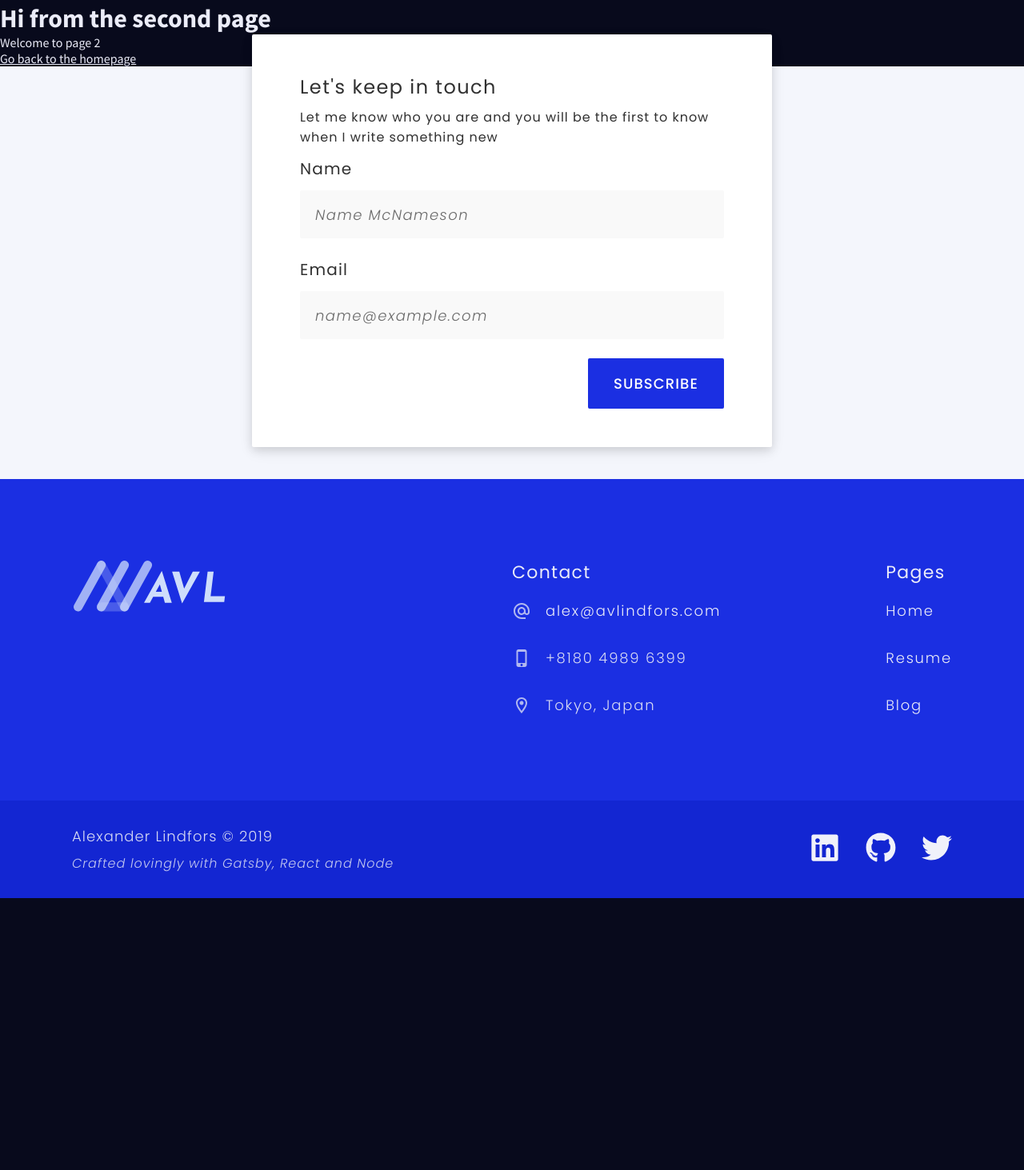
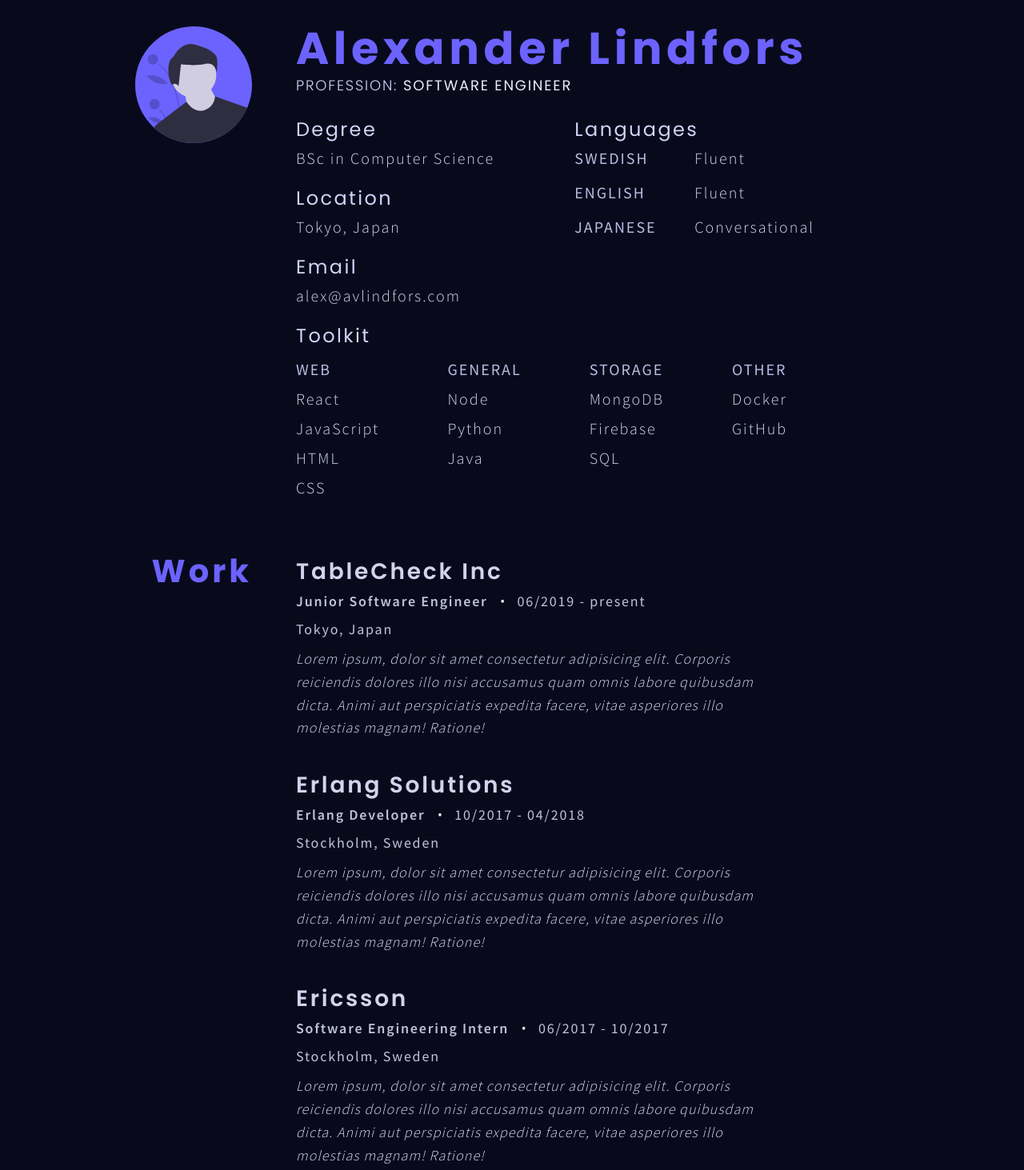
Before and after one commit to avlindfors/avlindfors, a Gatsby site: page /resume in a window 1280 px wide. Shown: the part 147-1610 px from the top of the page at 80% size. Before the commit the page ends 1270 px from the top, so only its background shows below. Built offline with nearby package versions, Linux system fonts and the light colour scheme; Gatsby itself is replaced by a stand-in of ours.

Commit message:
Add resume page styles

```diff
--- a/src/components/NewsLetter/index.js
+++ b/src/components/NewsLetter/index.js
@@ -54,7 +54,7 @@
   bottom: 40px;
   border-radius: ${borderRadius};
   box-shadow: 0 4px 12px #00000020, 0 6px 20px #0000000f;
-  padding: 48px 60px;
+  padding: 32px 60px;
 `
 
 const formText = css`
--- /dev/null
+++ b/src/components/Resume/ResumeHeader/index.js
@@ -0,0 +1,222 @@
+import React from "react"
+import styled from "@emotion/styled"
+import { css } from "@emotion/core"
+import Avatar from "../../../assets/images/undraw-avatar.inline.svg"
+import { maxWidthContainer } from "../../../styles/theme"
+
+export default () => {
+  return (
+    <ResumeHeader>
+      <AvatarContainer>
+        <Avatar />
+      </AvatarContainer>
+      <SummaryContainer>
+        <SummaryTitleContainer>
+          <SummaryTitle>Alexander Lindfors</SummaryTitle>
+          <SummaryProfession>
+            Profession: <B>Software Engineer</B>
+          </SummaryProfession>
+        </SummaryTitleContainer>
+        <TopSummary>
+          <TopLeftSummary>
+            <SummaryData>
+              <SummaryDataTitle>Degree</SummaryDataTitle>
+              <SummaryDataBody>BSc in Computer Science</SummaryDataBody>
+            </SummaryData>
+            <SummaryData>
+              <SummaryDataTitle>Location</SummaryDataTitle>
+              <SummaryDataBody>Tokyo, Japan</SummaryDataBody>
+            </SummaryData>
+            <SummaryData>
+              <SummaryDataTitle>Email</SummaryDataTitle>
+              <SummaryDataBody>alex@avlindfors.com</SummaryDataBody>
+            </SummaryData>
+          </TopLeftSummary>
+          <TopRightSummary>
+            <SummaryDataTitle>Languages</SummaryDataTitle>
+            <LanguageList>
+              <LanguageItem>
+                <LanguageName>Swedish</LanguageName>
+                <DimmedTableText>Fluent</DimmedTableText>
+              </LanguageItem>
+              <LanguageItem>
+                <LanguageName>English</LanguageName>
+                <DimmedTableText>Fluent</DimmedTableText>
+              </LanguageItem>
+              <LanguageItem>
+                <LanguageName>Japanese</LanguageName>
+                <DimmedTableText>Conversational</DimmedTableText>
+              </LanguageItem>
+            </LanguageList>
+          </TopRightSummary>
+        </TopSummary>
+        <BottomSummary>
+          <SummaryDataTitle>Toolkit</SummaryDataTitle>
+          <InlineLists>
+            <ToolkitList>
+              <UpperCaseSummaryDataBody>Web</UpperCaseSummaryDataBody>
+              <ToolkitItem>
+                <DimmedTableText>React</DimmedTableText>
+              </ToolkitItem>
+              <ToolkitItem>
+                <DimmedTableText>JavaScript</DimmedTableText>
+              </ToolkitItem>
+              <ToolkitItem>
+                <DimmedTableText>HTML</DimmedTableText>
+              </ToolkitItem>
+              <ToolkitItem>
+                <DimmedTableText>CSS</DimmedTableText>
+              </ToolkitItem>
+            </ToolkitList>
+            <ToolkitList>
+              <UpperCaseSummaryDataBody>General</UpperCaseSummaryDataBody>
+              <ToolkitItem>
+                <DimmedTableText>Node</DimmedTableText>
+              </ToolkitItem>
+              <ToolkitItem>
+                <DimmedTableText>Python</DimmedTableText>
+              </ToolkitItem>
+              <ToolkitItem>
+                <DimmedTableText>Java</DimmedTableText>
+              </ToolkitItem>
+            </ToolkitList>
+            <ToolkitList>
+              <UpperCaseSummaryDataBody>Storage</UpperCaseSummaryDataBody>
+              <ToolkitItem>
+                <DimmedTableText>MongoDB</DimmedTableText>
+              </ToolkitItem>
+              <ToolkitItem>
+                <DimmedTableText>Firebase</DimmedTableText>
+              </ToolkitItem>
+              <ToolkitItem>
+                <DimmedTableText>SQL</DimmedTableText>
+              </ToolkitItem>
+            </ToolkitList>
+            <ToolkitList>
+              <UpperCaseSummaryDataBody>Other</UpperCaseSummaryDataBody>
+              <ToolkitItem>
+                <DimmedTableText>Docker</DimmedTableText>
+              </ToolkitItem>
+              <ToolkitItem>
+                <DimmedTableText>GitHub</DimmedTableText>
+              </ToolkitItem>
+            </ToolkitList>
+          </InlineLists>
+        </BottomSummary>
+      </SummaryContainer>
+    </ResumeHeader>
+  )
+}
+
+const BottomSummary = styled.section``
+
+const ToolkitList = styled.ul`
+  list-style-type: none;
+  &:not(:last-of-type) {
+    margin-right: 85px;
+  }
+`
+const ToolkitItem = styled.li`
+  margin-bottom: 12px;
+`
+const InlineLists = styled.div`
+  display: flex;
+  margin-top:12px;
+`
+const LanguageList = styled.ul`
+  list-style-type: none;
+`
+const LanguageItem = styled.li`
+  display: grid;
+  grid-template-columns: 150px 1fr;
+  grid-template-rows: repeat(3, auto);
+  margin-bottom: 18px;
+`
+
+const tableText = css`
+  font-size: 20px;
+  font-weight: 300;
+  letter-spacing: 0.1em;
+`
+const LanguageName = styled.span`
+  ${tableText};
+  color: #b8bde3;
+  font-weight:400;
+  text-transform: uppercase;
+`
+const DimmedTableText = styled.span`
+  color: #d8dbf5;
+  ${tableText}
+`
+const TopSummary = styled.div`
+  display: flex;
+  flex-direction: row;
+`
+const TopLeftSummary = styled.div`
+  margin-right: 100px;
+`
+const TopRightSummary = styled.div``
+const titleText = css`
+  font-family: "Poppins", sans-serif;
+  letter-spacing: 0.1em;
+`
+const ResumeHeader = styled.div`
+  ${maxWidthContainer};
+  display: flex;
+  flex-direction: row;
+  margin-top: 30px;
+  margin-bottom: 60px;
+`
+const AvatarContainer = styled.div`
+  flex-basis: 225px;
+  display: flex;
+  justify-content: flex-end;
+  margin-right: 55px;
+`
+const SummaryContainer = styled.div`
+  flex-grow: 1;
+`
+
+const SummaryTitleContainer = styled.header``
+const SummaryTitle = styled.h1`
+  ${titleText};
+  font-size: 56px;
+  color: #6c63ff;
+  line-height: 1;
+  margin-bottom: 4px;
+`
+const SummaryProfession = styled.p`
+  ${titleText};
+  text-transform: uppercase;
+  color: #d1d5f8;
+  font-size: 18px;
+  font-weight: 300;
+  margin-bottom: 24px;
+`
+const B = styled.b`
+  font-weight: 400;
+  font-family: inherit;
+`
+
+const SummaryData = styled.span``
+const SummaryDataTitle = styled.h5`
+  ${titleText};
+  font-size: 24px;
+  font-weight: 400;
+  color: #d1d5f8;
+  margin-bottom: 6px;
+`
+const SummaryDataBody = styled.p`
+  font-size: 20px;
+  letter-spacing: 0.1em;
+  color: #d8dbf5;
+  font-weight: 300;
+  margin-bottom: 20px;
+`
+
+const UpperCaseSummaryDataBody = styled(SummaryDataBody)`
+  text-transform: uppercase;
+  color: #b8bde3;
+  font-weight:400;
+  margin-bottom:12px
+`
--- a/src/pages/resume.js
+++ b/src/pages/resume.js
@@ -1,16 +1,185 @@
 import React from "react"
-import { Link } from "gatsby"
+import styled from "@emotion/styled"
 
 import Layout from "../components/Layout"
+import ResumeHeader from "../components/Resume/ResumeHeader"
+
 import SEO from "../components/seo"
+import { maxWidthContainer } from "../styles/theme"
 
-const SecondPage = () => (
+export default () => (
   <Layout>
-    <SEO title="avlindfors - Resume" />
-    <h1>Hi from the second page</h1>
-    <p>Welcome to page 2</p>
-    <Link to="/">Go back to the homepage</Link>
+    <SEO title="Resume" />
+    <ResumeHeader />
+    <ResumeWrapper>
+      <ResumeSection>
+        <ResumeSectionTitleContainer>
+          <ResumeSectionTitle>Work</ResumeSectionTitle>
+        </ResumeSectionTitleContainer>
+        <ResumeSectionList>
+          <ResumeSectionItem>
+            <ResumeSectionItemTitle>TableCheck Inc</ResumeSectionItemTitle>
+            <Row>
+              <ResumeSectionRole>Junior Software Engineer</ResumeSectionRole>
+              &bull;
+              <ResumeSectionDuration>06/2019 - present</ResumeSectionDuration>
+            </Row>
+            <ResumeSectionLocation>Tokyo, Japan</ResumeSectionLocation>
+            <ResumeSectionBody>
+              Lorem ipsum, dolor sit amet consectetur adipisicing elit. Corporis
+              reiciendis dolores illo nisi accusamus quam omnis labore quibusdam
+              dicta. Animi aut perspiciatis expedita facere, vitae asperiores
+              illo molestias magnam! Ratione!
+            </ResumeSectionBody>
+          </ResumeSectionItem>
+          <ResumeSectionItem>
+            <ResumeSectionItemTitle>Erlang Solutions</ResumeSectionItemTitle>
+            <Row>
+              <ResumeSectionRole>Erlang Developer</ResumeSectionRole>
+              &bull;
+              <ResumeSectionDuration>10/2017 - 04/2018</ResumeSectionDuration>
+            </Row>
+            <ResumeSectionLocation>Stockholm, Sweden</ResumeSectionLocation>
+            <ResumeSectionBody>
+              Lorem ipsum, dolor sit amet consectetur adipisicing elit. Corporis
+              reiciendis dolores illo nisi accusamus quam omnis labore quibusdam
+              dicta. Animi aut perspiciatis expedita facere, vitae asperiores
+              illo molestias magnam! Ratione!
+            </ResumeSectionBody>
+          </ResumeSectionItem>
+          <ResumeSectionItem>
+            <ResumeSectionItemTitle>Ericsson</ResumeSectionItemTitle>
+            <Row>
+              <ResumeSectionRole>Software Engineering Intern</ResumeSectionRole>
+              &bull;
+              <ResumeSectionDuration>06/2017 - 10/2017</ResumeSectionDuration>
+            </Row>
+            <ResumeSectionLocation>Stockholm, Sweden</ResumeSectionLocation>
+            <ResumeSectionBody>
+              Lorem ipsum, dolor sit amet consectetur adipisicing elit. Corporis
+              reiciendis dolores illo nisi accusamus quam omnis labore quibusdam
+              dicta. Animi aut perspiciatis expedita facere, vitae asperiores
+              illo molestias magnam! Ratione!
+            </ResumeSectionBody>
+          </ResumeSectionItem>
+        </ResumeSectionList>
+      </ResumeSection>
+      <ResumeSection>
+        <ResumeSectionTitleContainer>
+          <ResumeSectionTitle>Education</ResumeSectionTitle>
+        </ResumeSectionTitleContainer>
+        <ResumeSectionList>
+          <ResumeSectionItem>
+            <ResumeSectionItemTitle>
+              KTH, Royal Institute of Technology
+            </ResumeSectionItemTitle>
+            <Row>
+              <ResumeSectionRole>BSc in Computer Science</ResumeSectionRole>
+              &bull;
+              <ResumeSectionDuration>09/2014 - 06/2017</ResumeSectionDuration>
+            </Row>
+            <ResumeSectionLocation>Stockholm, Sweden</ResumeSectionLocation>
+            <ResumeSectionBody>
+              Lorem ipsum, dolor sit amet consectetur adipisicing elit. Corporis
+              reiciendis dolores illo nisi accusamus quam omnis labore quibusdam
+              dicta. Animi aut perspiciatis expedita facere, vitae asperiores
+              illo molestias magnam! Ratione!
+            </ResumeSectionBody>
+          </ResumeSectionItem>
+          <ResumeSectionItem>
+            <ResumeSectionItemTitle>
+              Academy of Language Arts
+            </ResumeSectionItemTitle>
+            <Row>
+              <ResumeSectionRole>Japanese School</ResumeSectionRole>
+              &bull;
+              <ResumeSectionDuration>10/2018 - 07/2019</ResumeSectionDuration>
+            </Row>
+            <ResumeSectionLocation>Tokyo, Japan</ResumeSectionLocation>
+            <ResumeSectionBody>
+              Lorem ipsum, dolor sit amet consectetur adipisicing elit. Corporis
+              reiciendis dolores illo nisi accusamus quam omnis labore quibusdam
+              dicta. Animi aut perspiciatis expedita facere, vitae asperiores
+              illo molestias magnam! Ratione!
+            </ResumeSectionBody>
+          </ResumeSectionItem>
+        </ResumeSectionList>
+      </ResumeSection>
+    </ResumeWrapper>
   </Layout>
 )
 
-export default SecondPage
+const ResumeWrapper = styled.section`
+  margin-bottom: 100px;
+`
+
+const Row = styled.div`
+  display: flex;
+  flex-direction: row;
+  margin-bottom: 12px;
+`
+const ResumeSectionInfo = styled.p`
+  font-size: 18px;
+  letter-spacing: 0.1em;
+  color: #c1c3d9;
+`
+const ResumeSectionRole = styled(ResumeSectionInfo)`
+  font-weight: 600;
+  margin-right: 16px;
+`
+const ResumeSectionDuration = styled(ResumeSectionInfo)`
+  margin-left: 16px;
+`
+const ResumeSectionLocation = styled(ResumeSectionInfo)`
+  margin-bottom: 12px;
+`
+
+const ResumeSectionBody = styled.p`
+  font-weight: 300;
+  font-style: italic;
+  line-height: 1.6em;
+  color: #daddf7;
+  font-size: 18px;
+  letter-spacing: 0.06em;
+  max-width: 600px;
+`
+const ResumeSectionList = styled.ul`
+  list-style-type: none;
+`
+const ResumeSectionItem = styled.li`
+  &:not(:last-of-type) {
+    margin-bottom: 36px;
+  }
+`
+const ResumeSectionItemTitle = styled.h3`
+  font-size: 28px;
+  letter-spacing: 0.1em;
+  color: #d4d3ed;
+  font-family: "Poppins", sans-serif;
+  margin-bottom: 4px;
+  font-weight: 600;
+`
+const ResumeSection = styled.section`
+  ${maxWidthContainer};
+  display: flex;
+  flex-direction: row;
+  &:not(:last-of-type) {
+    margin-bottom: 60px;
+  }
+`
+
+const ResumeSectionTitleContainer = styled.div`
+  flex-basis: 225px;
+  max-width: 225px;
+  display: flex;
+  justify-content: flex-end;
+  margin-right: 55px;
+`
+const ResumeSectionTitle = styled.h2`
+  color: #6c63ff;
+  letter-spacing: 0.1em;
+  font-size: 40px;
+  font-weight: 700;
+  font-family: "Poppins", sans-serif;
+  line-height: 1;
+`
```
